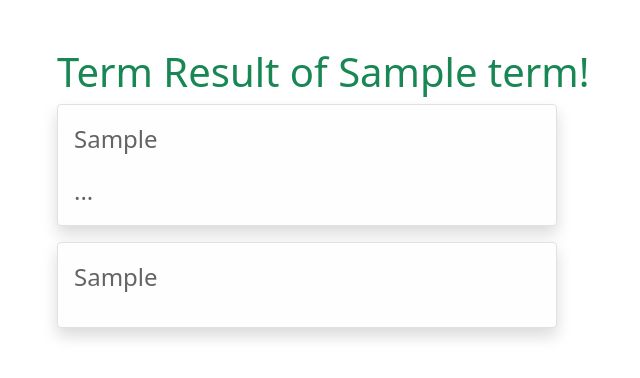
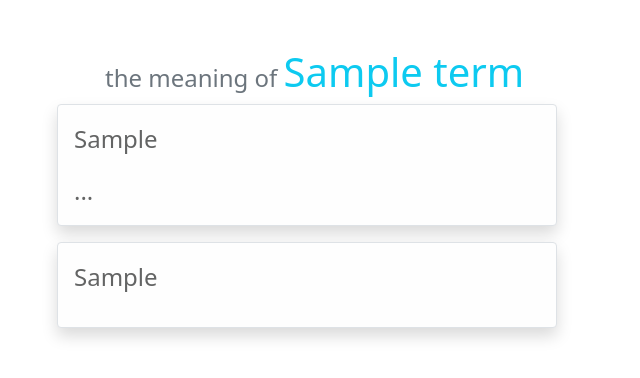
Before and after one commit to santoshrai55/meaning_searcher, a Django app: template searcher/templates/searcher/home.html in a window 1280 px wide. Shown: the top 378 px of the page, without its empty margins (25-665 px from the left). Run offline with Django 4.2, Linux system fonts and the light colour scheme; the template is opened without the code that fills it: most values are stand-ins (such as "Sample title", 1, 10 or a date in 2020).

Commit message:
adjusted heading of the term

```diff
--- a/searcher/searcher.py
+++ b/searcher/searcher.py
@@ -46,8 +46,11 @@ def searcher():
                     try:
                         termbox = termbox.replace('etc.:', 'etc:\n')
                         termbox = termbox.replace('.', '\n')
+                        termbox = termbox.replace('pronoun', 'PRONOUN: \n')
                         termbox = termbox.replace('noun', 'NOUN: \n')
-                        termbox = termbox.replace('verb', '\n\nVERB: \n')
+                        termbox = termbox.replace(': ', ': \n')
+                        termbox = termbox.replace('verbs', '\n\nVERBS: \n')
+                        termbox = termbox.replace('verb ', '\n\nVERB: \n')
                         termbox = termbox.replace('SEE MORESEE LESS', ' ')
                     except:
                         termbox = termbox
--- a/searcher/templates/searcher/home.html
+++ b/searcher/templates/searcher/home.html
@@ -15,7 +15,10 @@
 
   <body>
     <div class="container">
-      <h1 class="mt-5 text-success">Term Result of {{worker.term}}!</h1>
+      <h1 class="mt-5 text-info">
+        <span class="lead fs-4 text-secondary ms-5">the meaning of </span>
+        {{worker.term}}
+      </h1>
 
       <div
         class="alert alert-light fs-4 border shadow"
```
